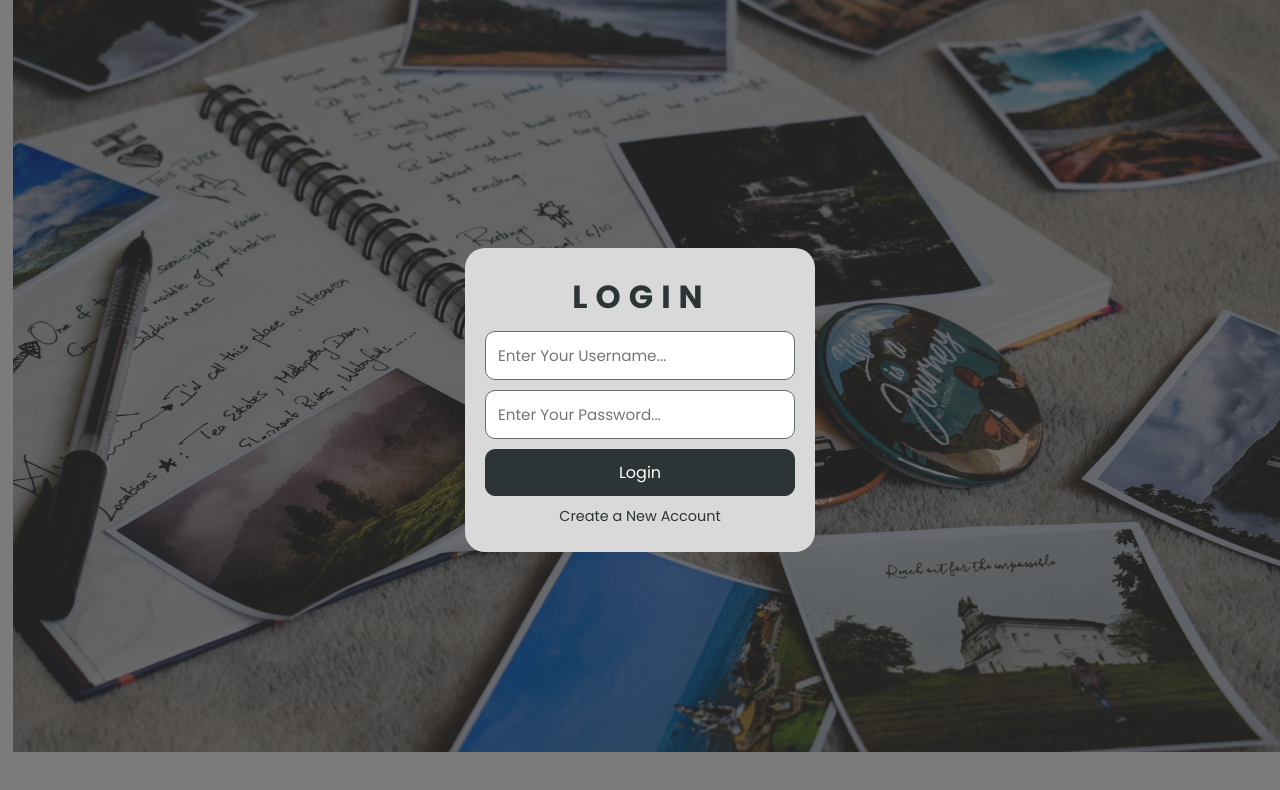
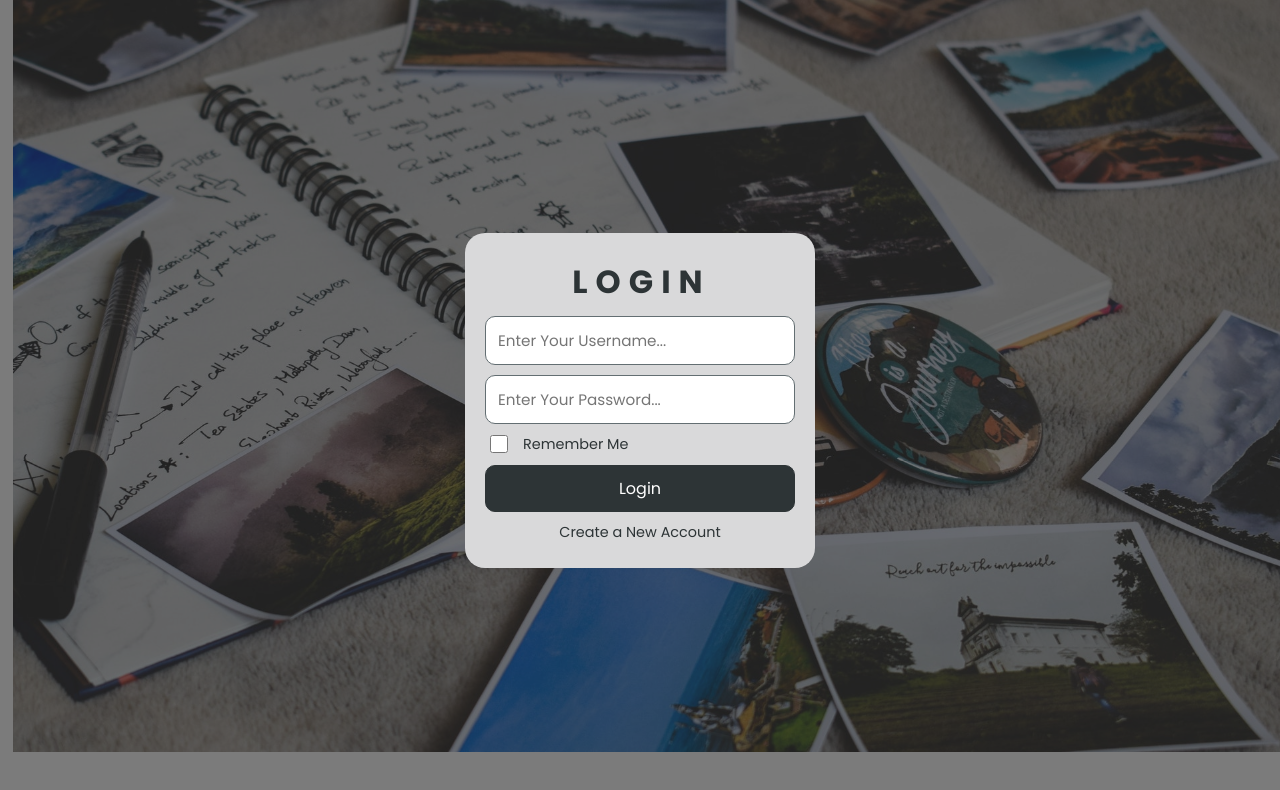
Before and after one commit to wahsandaruwan/memories_app_frontend, a JavaScript app: page / in a window 1280 px wide. Shown: the top 790 px of the page. Built offline with nearby package versions, Linux system fonts and the light colour scheme; the HTML template or start-up script is replaced by a standard one.

Commit message:
Added remember e check box

```diff
--- /dev/null
+++ b/src/Components/Elements/InputCheck.js
@@ -0,0 +1,34 @@
+// Custom modules
+import { PropTypes } from "prop-types"
+
+const InputCheck = ({ checkBoxId, checkBoxValue, changeFunc }) => {
+    return (
+        <>
+            <input id={checkBoxId} className="check-custom" style={basicStyles} type="checkbox" value={checkBoxValue} onChange={changeFunc} />
+        </>
+    )
+}
+
+// Basic styling
+const basicStyles = {
+    position: "relative",
+    width: "18px",
+    height: "18px",
+    padding: "0",
+    margin: "5px"
+}
+
+// Type checking
+InputCheck.propTypes = {
+    checkBoxId: PropTypes.string,
+    checkBoxValue: PropTypes.string,
+    changeFunc: PropTypes.func.isRequired
+}
+
+// Default values
+InputCheck.defaultProps = {
+    checkBoxValue: "value",
+    changeFunc: () => console.log("Checking")
+}
+
+export default InputCheck
--- a/src/Components/Sections/Login.js
+++ b/src/Components/Sections/Login.js
@@ -1,5 +1,6 @@
 // Custom components
 import InputBox from "../Elements/InputBox"
+import InputCheck from "../Elements/InputCheck"
 import MainButton from "../Elements/MainButton"
 
 const Login = () => {
@@ -10,6 +11,10 @@ const Login = () => {
                     <h1 className="section-heading">Login</h1>
                     <InputBox inputType="text" inputPlaceholder="Enter Your Username..." />
                     <InputBox inputType="password" inputPlaceholder="Enter Your Password..." />
+                    <div className="input-check">
+                        <InputCheck checkBoxId="agree-box" checkBoxValue="agree" />
+                        <label htmlFor="agree-box">Remember Me</label>
+                    </div>
                     <MainButton buttonText="Login" />
                     <a className="to-reg" href="#">Create a New Account</a>
                 </div>
--- a/src/index.css
+++ b/src/index.css
@@ -27,9 +27,9 @@ h6 {
   color: #2d3436;
 }
 
-p {
+p, label {
   margin: 5px;
-  font-size: 1rem;
+  font-size: 0.9rem;
   color: #2d3436;
 }
 
@@ -145,6 +145,18 @@ a {
   color: #2d3436 !important;
 }
 
+.login-form .input-check{
+  width: 100%;
+  display: flex;
+  justify-content: flex-start;
+  align-items: center;
+  cursor: pointer !important;
+}
+
+.login-form .input-check > label{
+  margin-left: 10px;
+}
+
 .login-form .to-reg:hover{
   color: #000000;
   transform: translateY(2px);
```
